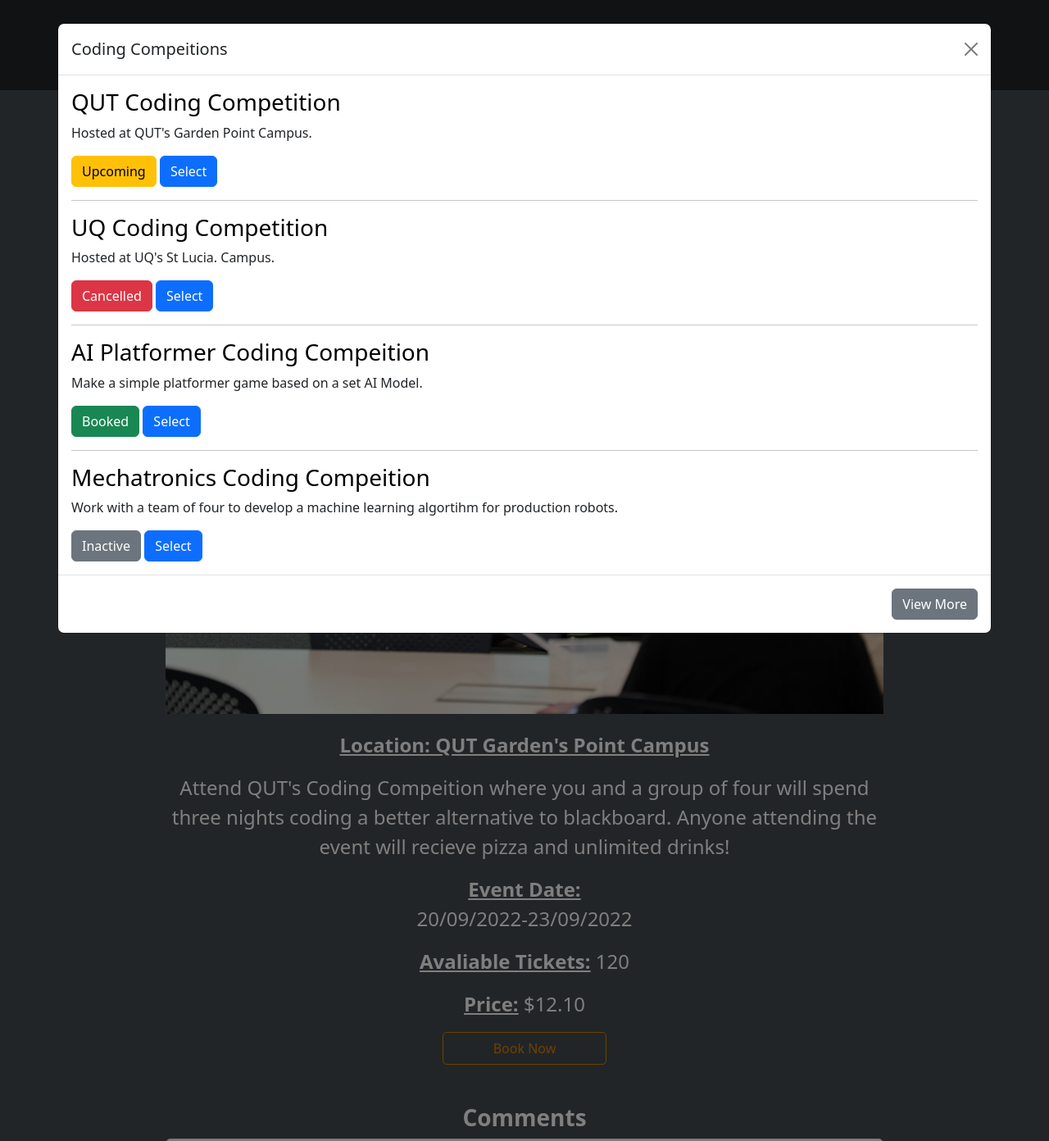
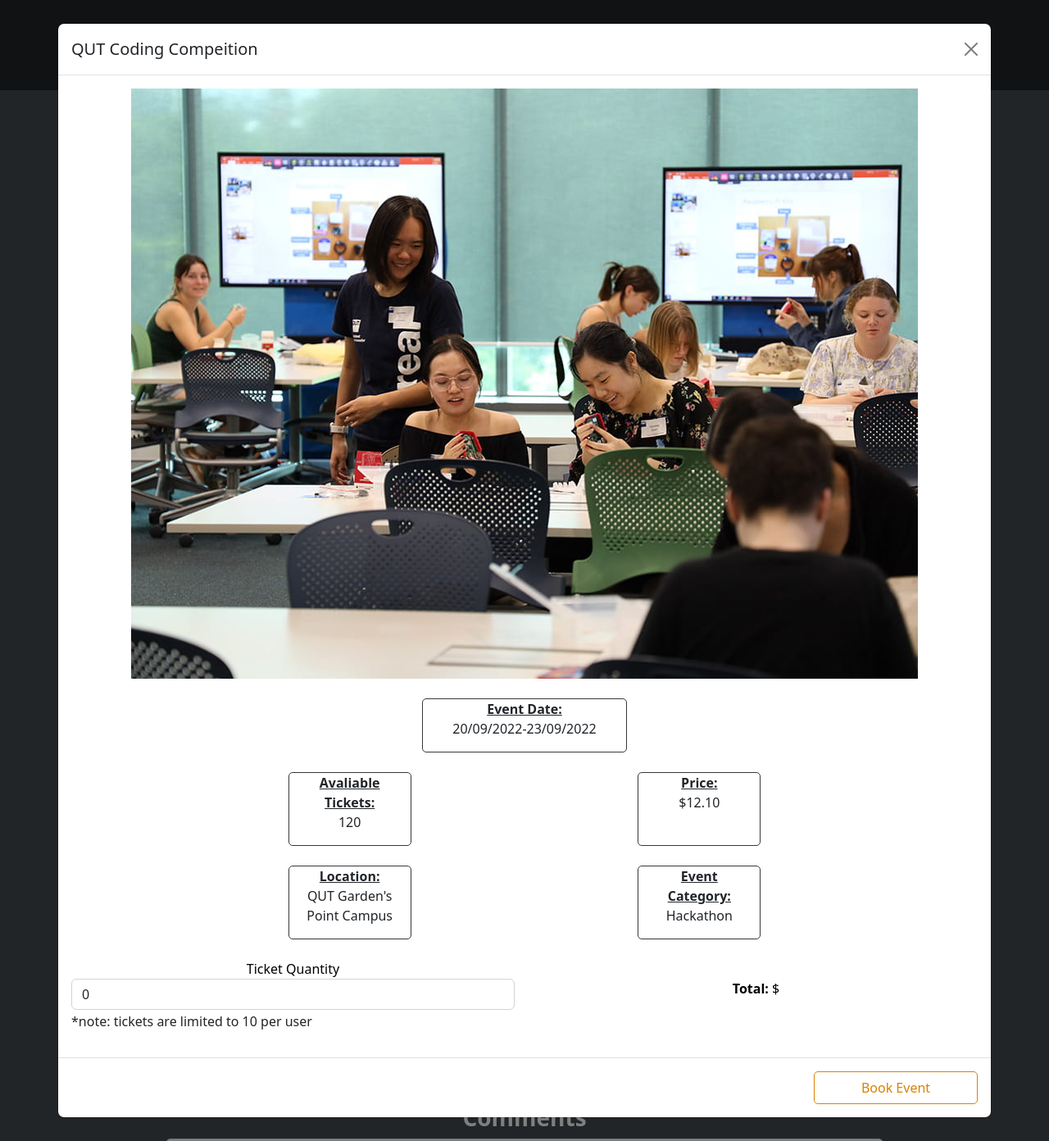
Before and after one commit to Ruben-Cooper/HackRadar, a Flask app: page /event/ in a window 1280 px wide, after a click on "Book Now". Shown: the whole page at 82% size. Run offline with Flask 2, Linux system fonts and the light colour scheme; some libraries are stand-ins or nearby versions.

Commit message:
fixing the modal

```diff
--- a/hackathon/forms.py
+++ b/hackathon/forms.py
@@ -8,6 +8,7 @@ categories = [('Business Case Competition'), ('Business Proposals'), ('Coding Co
               ('Datathon'), ('Hackathon'), ('Idea Pitch'), ('Robotics'), ('Seminars')]
 status_categories = [('Unpublished'), ('Open'), ('Sold-out'), ('Cancelled')]
 online_categories = [('Yes'), ('No')]
+ticket_categories = [('0'), ('1'), ('2'), ('3'), ('4'), ('5'), ('6'), ('7'), ('8'), ('9'), ('10')]
 
 # creates the login information
 
@@ -65,7 +66,6 @@ class CreateEventForm(FlaskForm):
 
 
 class BookEventForm(FlaskForm):
-    ticket_quantity = IntegerField("Ticket Quantity", validators=[
-                                   InputRequired("Please Enter Ticket Quantity")])
-    ticket_price = DecimalField("Ticket Price", validators=[InputRequired("Please Enter Ticket Price")])
+    ticket_quantity = SelectField("Ticket Quantity", validators=[
+                                   InputRequired("Please Enter Ticket Quantity")], choices=ticket_categories)
     submit = SubmitField("Book Event")
--- a/hackathon/static/css/main.css
+++ b/hackathon/static/css/main.css
@@ -406,6 +406,29 @@ div.form-group{
 }
 
 
+/*--------------------------------------------------*/
+/*                   Booking Modal                  */
+/*--------------------------------------------------*/
+#BookModal .divider{
+    align-items: center;
+    max-width: 75%;
+    border: 1px solid #383838;
+    border-radius: 5px;
+    max-width: 250px;
+}
+
+#BookModal .icons{
+    max-width: 75%;
+    border: 1px solid #383838;
+    border-radius: 5px;
+    max-width: 150px;
+}
+
+#BookModal .form-group{
+    color: rgb(0, 0, 0);
+}
+
+
 
 
 
--- a/hackathon/templates/view_event.html
+++ b/hackathon/templates/view_event.html
@@ -105,34 +105,59 @@
         <div class="modal-dialog modal-xl">
             <div class="modal-content">
                 <div class="modal-header">
-                    <h5 class="modal-title" id="EventModalLabel">Coding Compeitions</h5>
+                    <h5 class="modal-title" id="EventModalLabel">QUT Coding Compeition</h5>
                     <button type="button" class="btn-close" data-bs-dismiss="modal" aria-label="Close"></button>
                 </div>
-                <div class="modal-body">
-                    <h3 id="title">QUT Coding Competition</h3>
-                    <p>Hosted at QUT's Garden Point Campus.</p>
-                    <button type="button" class="btn btn-warning">Upcoming</button>
-                    <a href="booking.html"><button type="button" class="btn btn-primary">Select</button></a>
-                    <hr>
-                    <h3 id="title">UQ Coding Competition</h3>
-                    <p>Hosted at UQ's St Lucia. Campus.</p>
-                    <button type="button" class="btn btn-danger">Cancelled</button>
-                    <a href="booking.html"><button type="button" class="btn btn-primary">Select</button></a>
-                    <hr>
-                    <h3 id="title">AI Platformer Coding Compeition</h3>
-                    <p> Make a simple platformer game based on a set AI Model.</p>
-                    <button type="button" class="btn btn-success">Booked</button>
-                    <a href="booking.html"><button type="button" class="btn btn-primary">Select</button></a>
-                    <hr>
-                    <h3 id="title">Mechatronics Coding Compeition</h3>
-                    <p>Work with a team of four to develop a machine learning algortihm for production robots.</p>
-                    <button type="button" class="btn btn-secondary">Inactive</button>
-                    <a href="booking.html"><button type="button" class="btn btn-primary">Select</button></a>
+                <div class="modal-body" align="center">
+                    <div class="row">
+                        <div class="col-12">
+                            <img src="../static/img/qut.jpg" class="img-fluid" alt="QUT Coding Compeition">
+                        </div>
+                    </div> <br>
+                    <div class="row justify-content-center">
+                        <div class="col-12 divider">
+                            <p><strong>Event Date:</strong><br>
+                                20/09/2022-23/09/2022</p>
+                        </div>
+                    </div> <br>
+                    <div class="row justify-content-evenly">
+                        <div class="col-6 icons">
+                            <p><strong>Avaliable Tickets:</strong> <br>
+                                120</p>
+                        </div>
+                        <div class="col-6 icons">
+                            <p><strong>Price:</strong><br>
+                            $12.10</p>
+                        </div>
+                    </div> <br>
+                    <div class="row justify-content-evenly">
+                        <div class="col-6 icons">
+                            <p><strong>Location:</strong> <br>
+                            QUT Garden's Point Campus</p>
+                        </div>
+                        <div class="col-6 icons">
+                            <p><strong>Event Category:</strong> <br>
+                            Hackathon</p>
+                        </div>
+                    </div> <br>
+                    <div class="row justify-content-center">
+                        <div class="col-6">
+                            <div class="form-group">
+                                {{ form.ticket_quantity.label }}
+                                {{ form.ticket_quantity(class="form-control", placeholder ="Please Enter Ticket Quantity")}}
+                            </div>
+                        </div>
+                        <div class="col-6">
+                            <div class="form-group">
+                                <br>
+                                <p><b>Total:</b> $</p>
+                            </div>
+                        </div>
+                        <p style="text-align: left;">*note: tickets are limited to 10 per user</p>
+                    </div>
                 </div>
                 <div class="modal-footer">
-                    <a href="booking.html"><button type="button" class="btn btn-secondary"
-                            data-bs-dismiss="modal">View
-                            More</button></a>
+                    {{form.submit(class="book-btn")}}
                 </div>
             </div>
         </div>
--- a/hackathon/views.py
+++ b/hackathon/views.py
@@ -67,5 +67,5 @@ def booking_history():
 def event_details():
     bookform = BookEventForm()
     if bookform.validate_on_submit():
-        print(f"Event Name: {bookform.event_name.data}, Event Date: {bookform.event_date.data}, Event Location: {bookform.event_location.data}, Ticket Quantity: {bookform.ticket_quantity.data}, Ticket Price: {bookform.ticket_price.data}")
-    return render_template('view_event.html')
+        print(f"Ticket Quantity: {bookform.ticket_quantity.data}")
+    return render_template('view_event.html', form=bookform)
```
